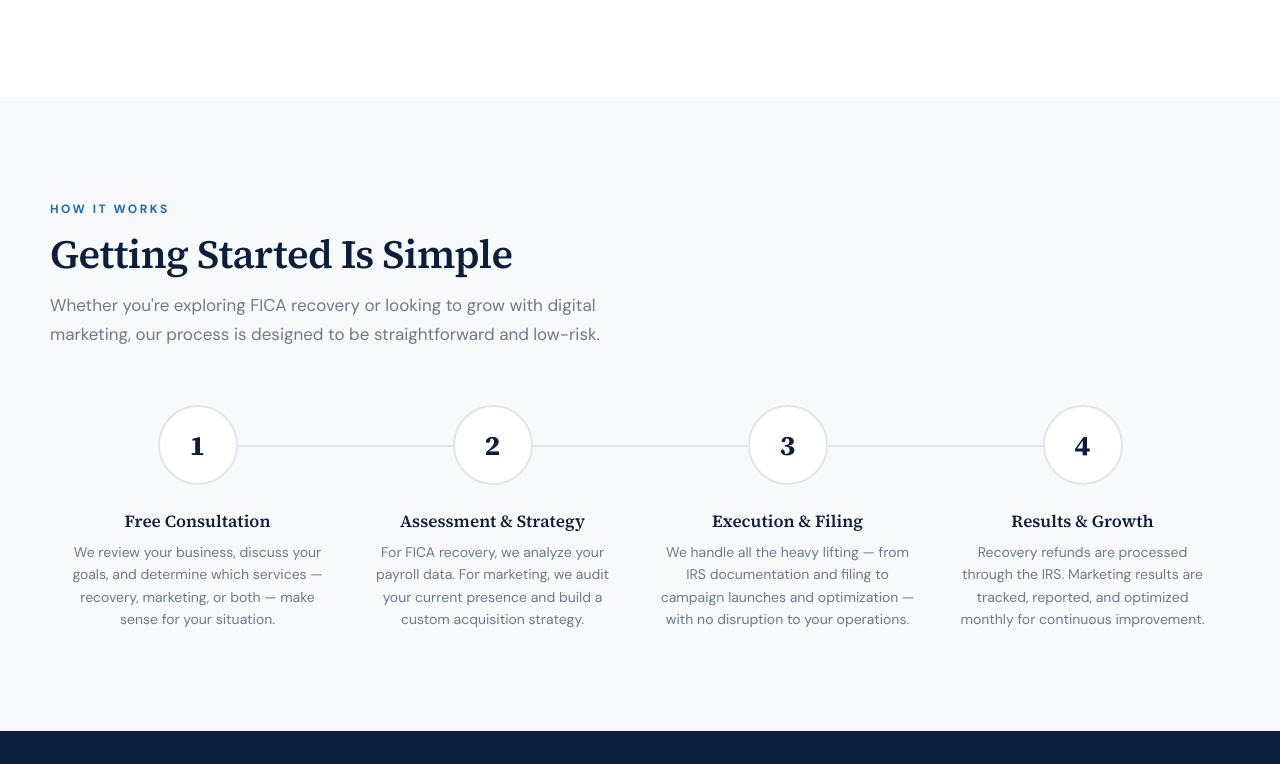
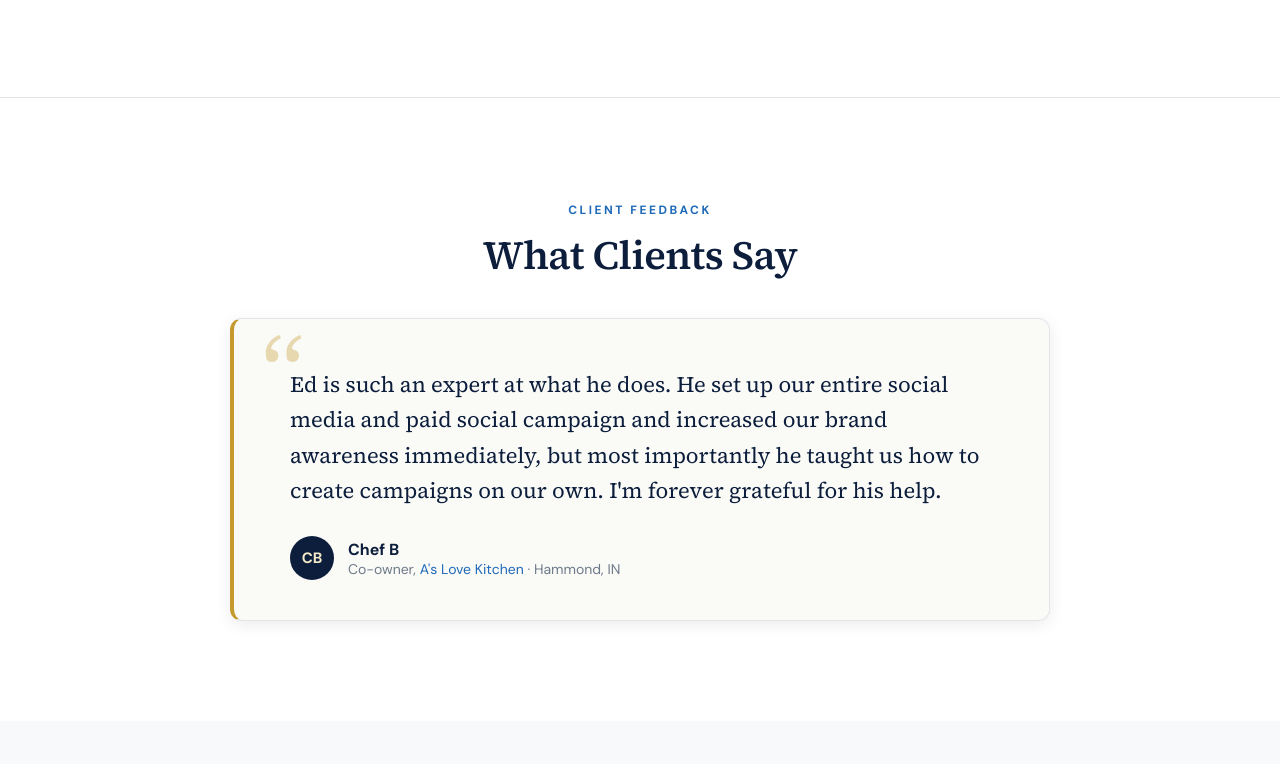
Before and after one commit to johne3569-ai/laeden-enterprise, a plain HTML site: page index.html in a window 1280 px wide. Shown: the part 5196-5960 px from the top of the page. Drawn offline with Linux system fonts and the light colour scheme.

Commit message:
Add client testimonial section after Leadership
Co-Authored-By: Claude Opus 5.5 <noreply@anthropic.com>
Claude-Session: https://claude.ai/code/session_01WkwWx2TimoT4YNKAzxvmYp

```diff
--- a/index.html
+++ b/index.html
@@ -801,6 +801,85 @@
         }
 
         /* ═══════════════════════════════════════
+           TESTIMONIALS
+           ═══════════════════════════════════════ */
+        #testimonials {
+            background: var(--white);
+            border-top: 1px solid var(--gray-200);
+        }
+        #testimonials .section-header-center {
+            margin-bottom: 40px;
+        }
+        .testimonial-card {
+            position: relative;
+            max-width: 820px;
+            margin: 0 auto;
+            background: var(--cream);
+            border: 1px solid var(--gray-200);
+            border-left: 4px solid var(--gold);
+            border-radius: 12px;
+            padding: 48px 56px 40px;
+            box-shadow: var(--shadow-md);
+        }
+        .testimonial-mark {
+            position: absolute;
+            top: 6px;
+            left: 28px;
+            font-family: var(--font-display);
+            font-size: 96px;
+            line-height: 1;
+            color: var(--gold);
+            opacity: 0.35;
+        }
+        .testimonial-quote {
+            position: relative;
+            font-family: var(--font-display);
+            font-size: 22px;
+            line-height: 1.6;
+            color: var(--navy);
+            margin: 0 0 28px;
+        }
+        .testimonial-author {
+            display: flex;
+            align-items: center;
+            gap: 14px;
+        }
+        .testimonial-avatar {
+            width: 44px;
+            height: 44px;
+            border-radius: 50%;
+            background: var(--navy);
+            color: var(--gold-light);
+            font-weight: 700;
+            font-size: 15px;
+            display: flex;
+            align-items: center;
+            justify-content: center;
+            flex-shrink: 0;
+        }
+        .testimonial-name {
+            font-weight: 700;
+            color: var(--navy);
+            font-size: 16px;
+        }
+        .testimonial-role {
+            font-size: 14px;
+            color: var(--gray-500);
+        }
+        .testimonial-role a {
+            color: var(--blue);
+            text-decoration: none;
+        }
+        .testimonial-role a:hover {
+            text-decoration: underline;
+        }
+        @media (max-width: 640px) {
+            .testimonial-card { padding: 40px 24px 28px; }
+            .testimonial-mark { left: 16px; font-size: 72px; }
+            .testimonial-quote { font-size: 18px; }
+        }
+
+        /* ═══════════════════════════════════════
            PROCESS / HOW IT WORKS
            ═══════════════════════════════════════ */
         #process {
@@ -1600,6 +1679,27 @@
     </div>
 </section>
 
+<!-- ═══ TESTIMONIALS ═══ -->
+<section class="section" id="testimonials">
+    <div class="section-container">
+        <div class="section-header-center">
+            <span class="section-eyebrow">Client Feedback</span>
+            <h2 class="section-heading">What Clients Say</h2>
+        </div>
+        <figure class="testimonial-card reveal delay-1">
+            <span class="testimonial-mark" aria-hidden="true">&ldquo;</span>
+            <blockquote class="testimonial-quote">Ed is such an expert at what he does. He set up our entire social media and paid social campaign and increased our brand awareness immediately, but most importantly he taught us how to create campaigns on our own. I'm forever grateful for his help.</blockquote>
+            <figcaption class="testimonial-author">
+                <div class="testimonial-avatar" aria-hidden="true">CB</div>
+                <div>
+                    <div class="testimonial-name">Chef B</div>
+                    <div class="testimonial-role">Co-owner, <a href="https://alovekitchen.com" target="_blank" rel="noopener">A's Love Kitchen</a> &middot; Hammond, IN</div>
+                </div>
+            </figcaption>
+        </figure>
+    </div>
+</section>
+
 <!-- ═══ HOW IT WORKS ═══ -->
 <section class="section" id="process">
     <div class="section-container">
```
